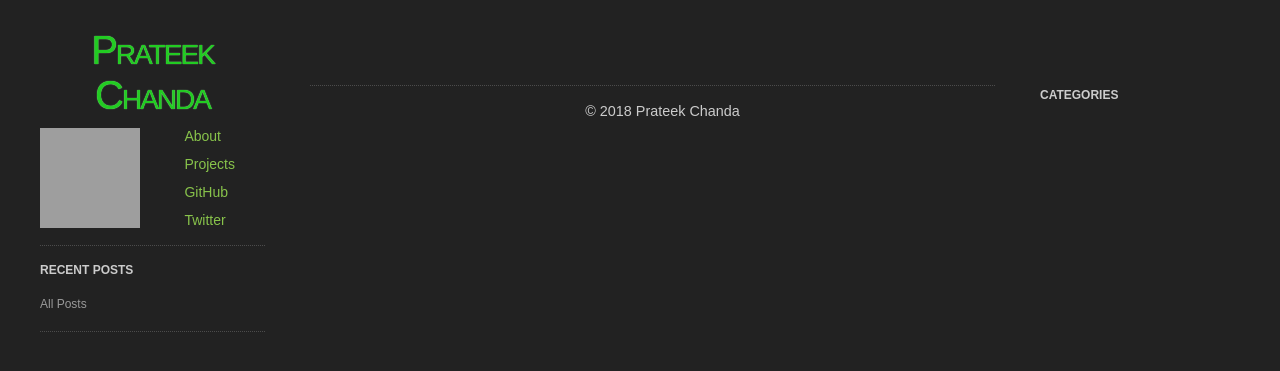
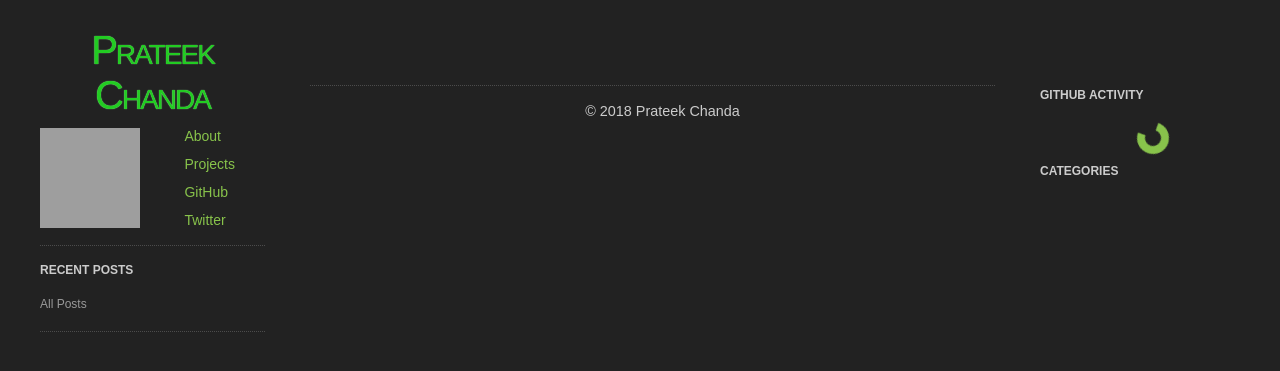
Before and after one commit to prateekiiest/prateekiie.github.io, a Jekyll site: the page built from index.html, in a window 1280 px wide. Shown: the top 371 px of the page. Built offline with Jekyll 4.4.1, drawn with Linux system fonts in a browser that asks for light colours; Markdown is read by kramdown in place of the engine named in the settings; grey boxes are pictures that could not be loaded.

Commit message:
Update default.html

```diff
--- a/_layouts/default.html
+++ b/_layouts/default.html
@@ -55,6 +55,7 @@
   {% if page.url == '/index.html' %}
     {% include github_activity.html %}
   {% else %}
+    {% include github_activity.html %}
     {% include categories.html %}
   {% endif %}
 </div>
```
